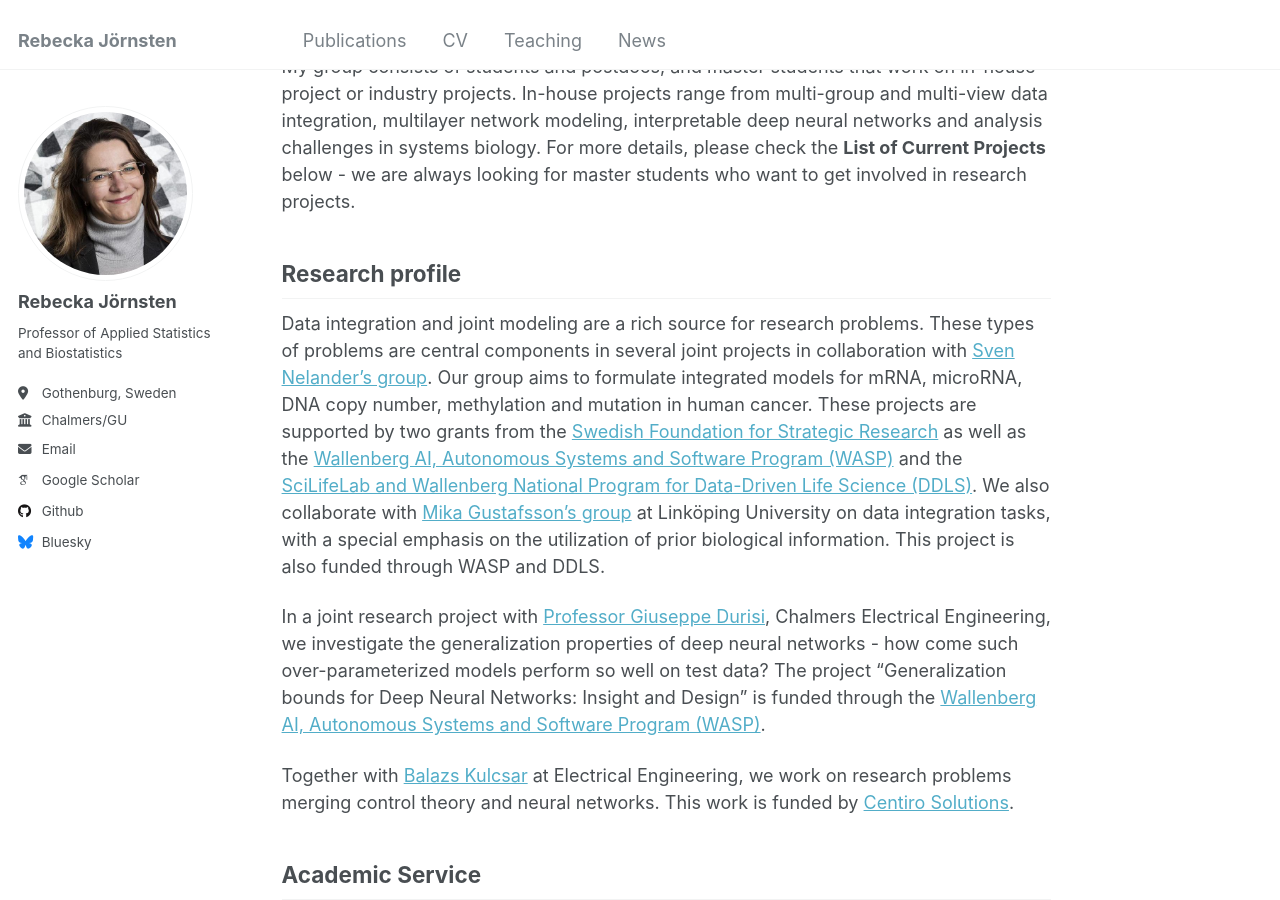
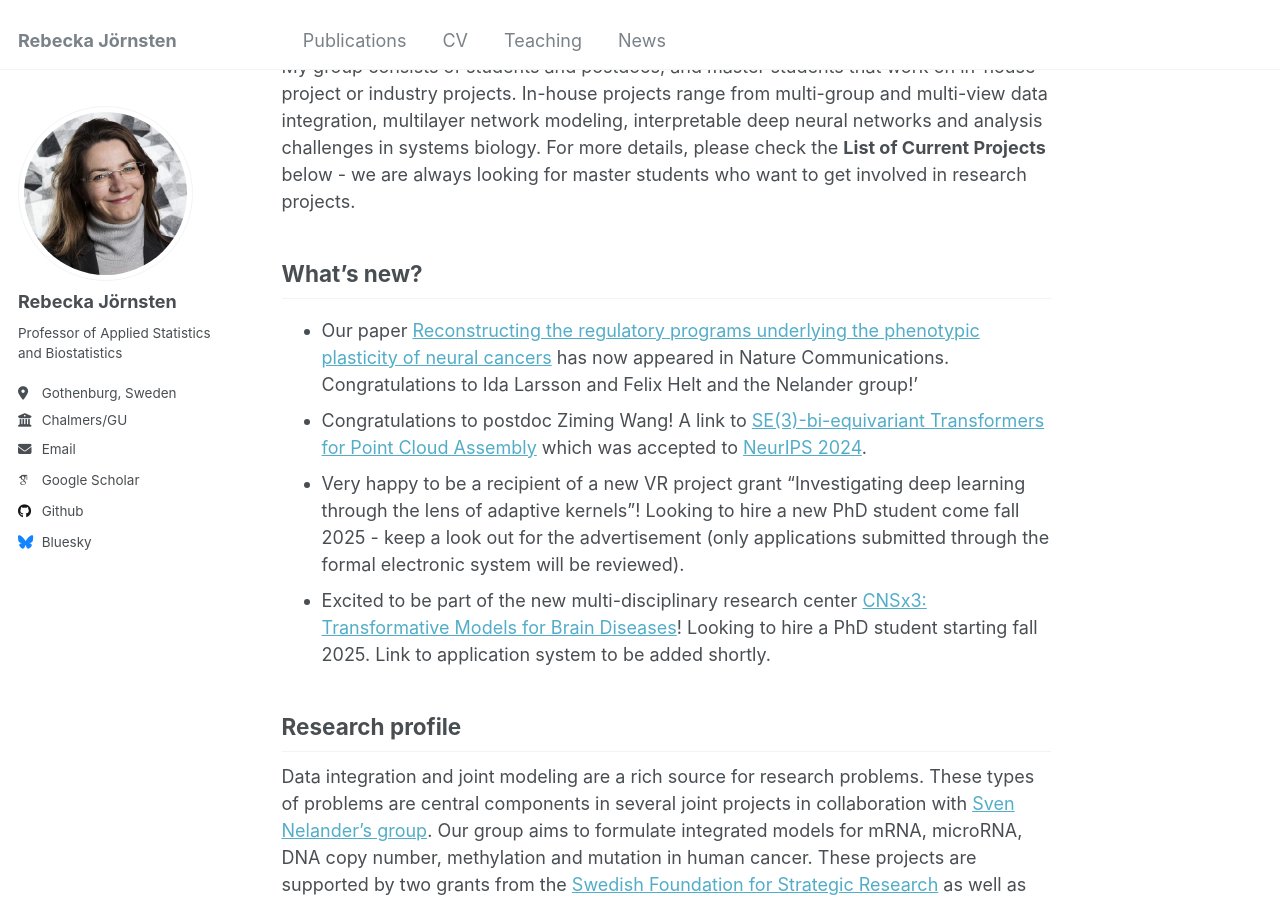
Before and after one commit to rjornsten/rjornsten.github.io, a Jekyll site: the page built from _pages/about.md, in a window 1280 px wide and 900 px high, scrolled down 200 px. Built offline with Jekyll 4.4.1, drawn with Linux system fonts in a browser that asks for light colours; some web fonts are replaced.

Commit message:
Update about.md

```diff
--- a/_pages/about.md
+++ b/_pages/about.md
@@ -10,6 +10,14 @@ redirect_from:
 My research centers on the development of new statistical methodology for neural networks, network modeling, clustering and model selection, with applications to high-dimensional biological data.
 
 My group consists of students and postdocs, and master students that work on in-house project or industry projects. In-house projects range from multi-group and multi-view data integration, multilayer network modeling, interpretable deep neural networks and analysis challenges in systems biology. For more details, please check the  **List of Current Projects** below - we are always looking for master students who want to get involved in research projects.
+
+What's new?
+------------
+* Our paper [Reconstructing the regulatory programs underlying the phenotypic plasticity of neural cancers](https://www.nature.com/articles/s41467-024-53954-3) has now appeared in Nature Communications. Congratulations to Ida Larsson and Felix Helt and the Nelander group!'
+* Congratulations to postdoc Ziming Wang! A link to [SE(3)-bi-equivariant Transformers for Point Cloud Assembly](https://nips.cc/virtual/2024/poster/96020) which was accepted to [NeurIPS 2024](https://nips.cc/Conferences/2024).
+* Very happy to be a recipient of a new VR project grant "Investigating deep learning through the lens of adaptive kernels"! Looking to hire a new PhD student come fall 2025 - keep a look out for the advertisement (only applications submitted through the formal electronic system will be reviewed).
+* Excited to be part of the new multi-disciplinary research center [CNSx3: Transformative Models for Brain Diseases](https://strategiska.se/en/press-release/copy-of-the-brain-gets-sek-60-million/)! Looking to hire a PhD student starting fall 2025. Link to application system to be added shortly.
+
 
 Research profile
 ------
```
